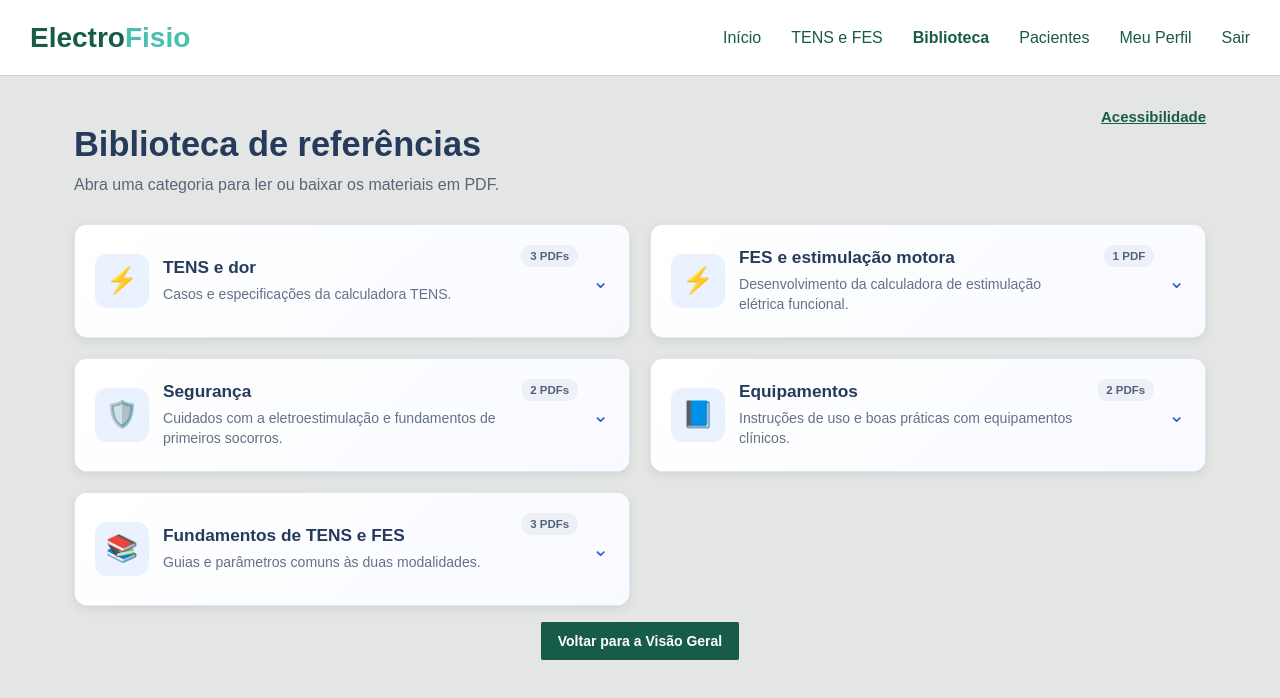
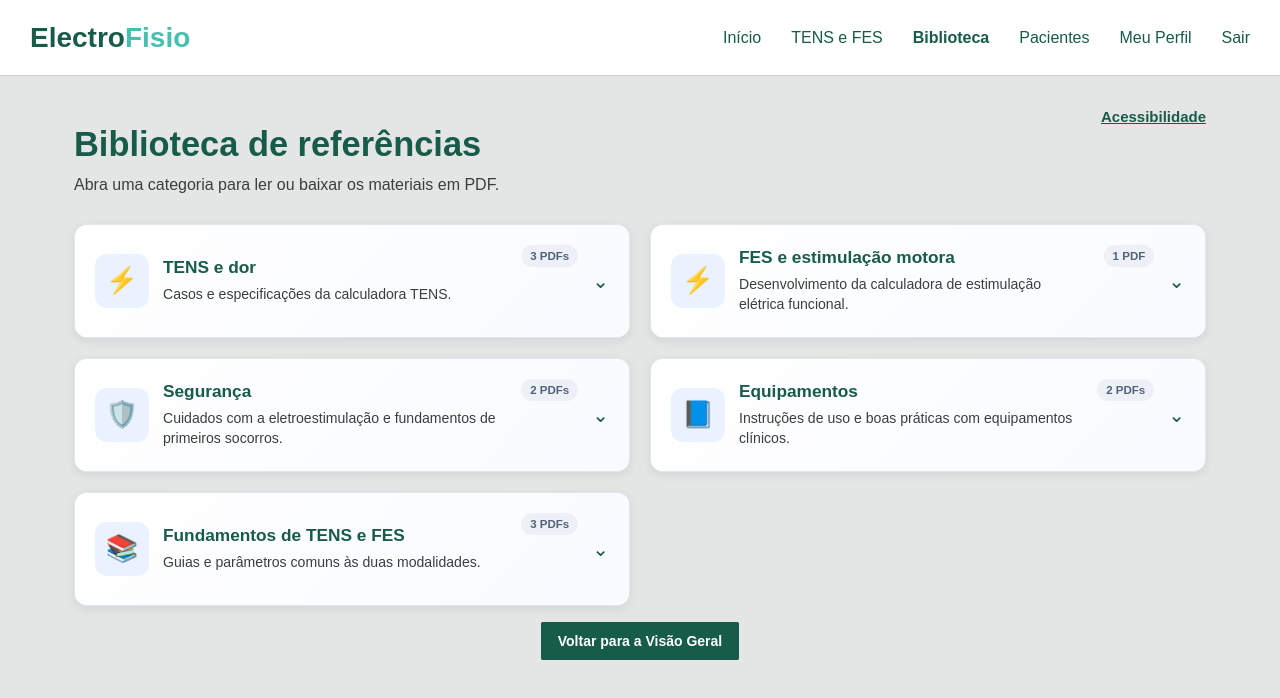
Before and after one commit to GabrielCosta-99/ElectroFisio, a plain HTML site: page pages/biblioteca.html in a window 1280 px wide. Drawn offline with Linux system fonts and the light colour scheme.

Commit message:
Biblioteca verde

```diff
--- a/css/biblioteca.css
+++ b/css/biblioteca.css
@@ -7,14 +7,14 @@
     .biblioteca-intro { margin: 0 0 26px; }
     .biblioteca-intro h1 {
       margin: 0 0 8px;
-      color: #263b5b;
+      color: #175B49;
       font-size: clamp(1.65rem, 3vw, 2.15rem);
       font-weight: 800;
     }
     .biblioteca-intro p {
       max-width: 760px;
       margin: 0;
-      color: #596579;
+      color: #3A3F3D;
       line-height: 1.6;
     }
     .biblioteca-grade {
@@ -57,8 +57,8 @@
       font-size: 26px;
     }
     .tema-textos { display: flex; flex: 1; flex-direction: column; gap: 6px; }
-    .tema-titulo { color: #263b5b; font-size: 1.08rem; font-weight: 800; }
-    .tema-descricao { color: #657187; font-size: .88rem; line-height: 1.45; }
+    .tema-titulo { color: #175B49; font-size: 1.08rem; font-weight: 800; }
+    .tema-descricao { color: #3A3F3D; font-size: .88rem; line-height: 1.45; }
     .tema-contagem {
       align-self: flex-start;
       padding: 5px 9px;
@@ -69,13 +69,13 @@
       font-weight: 700;
       white-space: nowrap;
     }
-    .tema-seta { color: #315bd6; font-size: 1.25rem; transition: transform .2s ease; }
+    .tema-seta { color: #175B49; font-size: 1.25rem; transition: transform .2s ease; }
     .biblioteca-tema[open] .tema-seta { transform: rotate(180deg); }
     .tema-conteudo { padding: 4px 22px 22px; border-top: 1px solid #edf0f4; }
     .tema-conteudo .lista-referencias { margin: 14px 0 0; padding-left: 22px; }
     .tema-conteudo .lista-referencias li {
       padding: 0 0 13px 4px;
-      color: #3e4858;
+      color: #3A3F3D;
       font-size: .9rem;
       line-height: 1.55;
     }
@@ -88,7 +88,7 @@
       border-left: 4px solid #3b67dc;
       border-radius: 8px;
       background: #f2f5fc;
-      color: #536078;
+      color: #3A3F3D;
       font-size: .9rem;
       line-height: 1.55;
     }
```
